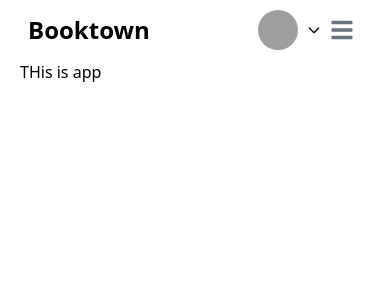
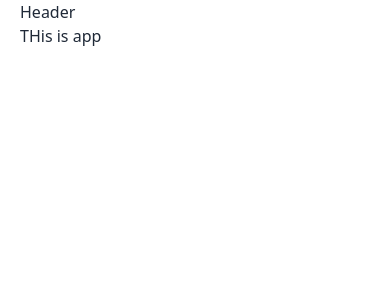
Before and after one commit to MazharulDev/bookstown, a React (Vite) app: page / in a window 390 px wide. Shown: the top 300 px of the page. Built offline with nearby package versions, Linux system fonts and the light colour scheme; grey boxes are pictures that could not be loaded.

Commit message:
remove flowbite install daisyui

```diff
--- a/index.html
+++ b/index.html
@@ -2,7 +2,7 @@
 <html lang="en">
   <head>
     <meta charset="UTF-8" />
-    <link rel="icon" type="image/svg+xml" href="/public/favicon.png" />
+    <link rel="icon" type="image/svg+xml" href="/favicon.png" />
     <meta name="viewport" content="width=device-width, initial-scale=1.0" />
     <title>Booktown</title>
   </head>
--- a/package.json
+++ b/package.json
@@ -10,8 +10,6 @@
     "preview": "vite preview"
   },
   "dependencies": {
-    "flowbite": "^1.7.0",
-    "flowbite-react": "^0.4.11",
     "react": "^18.2.0",
     "react-dom": "^18.2.0",
     "react-router-dom": "^6.14.1"
@@ -23,6 +21,7 @@
     "@typescript-eslint/parser": "^5.61.0",
     "@vitejs/plugin-react": "^4.0.1",
     "autoprefixer": "^10.4.14",
+    "daisyui": "^3.2.1",
     "eslint": "^8.44.0",
     "eslint-plugin-react-hooks": "^4.6.0",
     "eslint-plugin-react-refresh": "^0.4.1",
--- a/src/layouts/Header.tsx
+++ b/src/layouts/Header.tsx
@@ -1,51 +1,9 @@
-"use client";
-
-import { Avatar, Dropdown, Navbar } from "flowbite-react";
-
-export default function Header() {
+const Header = () => {
   return (
     <div>
-      <Navbar fluid rounded>
-        <Navbar.Brand href="https://flowbite-react.com">
-          <span className="self-center whitespace-nowrap text-2xl font-semibold dark:text-white">
-            Booktown
-          </span>
-        </Navbar.Brand>
-        <div className="flex md:order-2">
-          <Dropdown
-            inline
-            label={
-              <Avatar
-                alt="User settings"
-                img="https://flowbite.com/docs/images/people/profile-picture-5.jpg"
-                rounded
-              />
-            }
-          >
-            <Dropdown.Header>
-              <span className="block text-sm">Bonnie Green</span>
-              <span className="block truncate text-sm font-medium">
-                name@flowbite.com
-              </span>
-            </Dropdown.Header>
-            <Dropdown.Item>Dashboard</Dropdown.Item>
-            <Dropdown.Item>Settings</Dropdown.Item>
-            <Dropdown.Item>Earnings</Dropdown.Item>
-            <Dropdown.Divider />
-            <Dropdown.Item>Sign out</Dropdown.Item>
-          </Dropdown>
-          <Navbar.Toggle />
-        </div>
-        <Navbar.Collapse>
-          <Navbar.Link active href="#">
-            <p>Home</p>
-          </Navbar.Link>
-          <Navbar.Link href="#">About</Navbar.Link>
-          <Navbar.Link href="#">Services</Navbar.Link>
-          <Navbar.Link href="#">Pricing</Navbar.Link>
-          <Navbar.Link href="#">Contact</Navbar.Link>
-        </Navbar.Collapse>
-      </Navbar>
+      <h2>Header</h2>
     </div>
   );
-}
+};
+
+export default Header;
--- a/tailwind.config.js
+++ b/tailwind.config.js
@@ -1,14 +1,8 @@
 /** @type {import('tailwindcss').Config} */
 export default {
-    content: [
-    "./index.html",
-    "./src/**/*.{js,ts,jsx,tsx}",
-    'node_modules/flowbite-react/**/*.{js,jsx,ts,tsx}'
-  ],
+  content: ["./index.html", "./src/**/*.{js,ts,jsx,tsx}"],
   theme: {
     extend: {},
   },
-  plugins: [
-        require('flowbite/plugin')
-  ]
-}
+  plugins: [require("daisyui")],
+};
```
Also changed, not shown: 1 other file (tests, documents, lock files or other folders).
